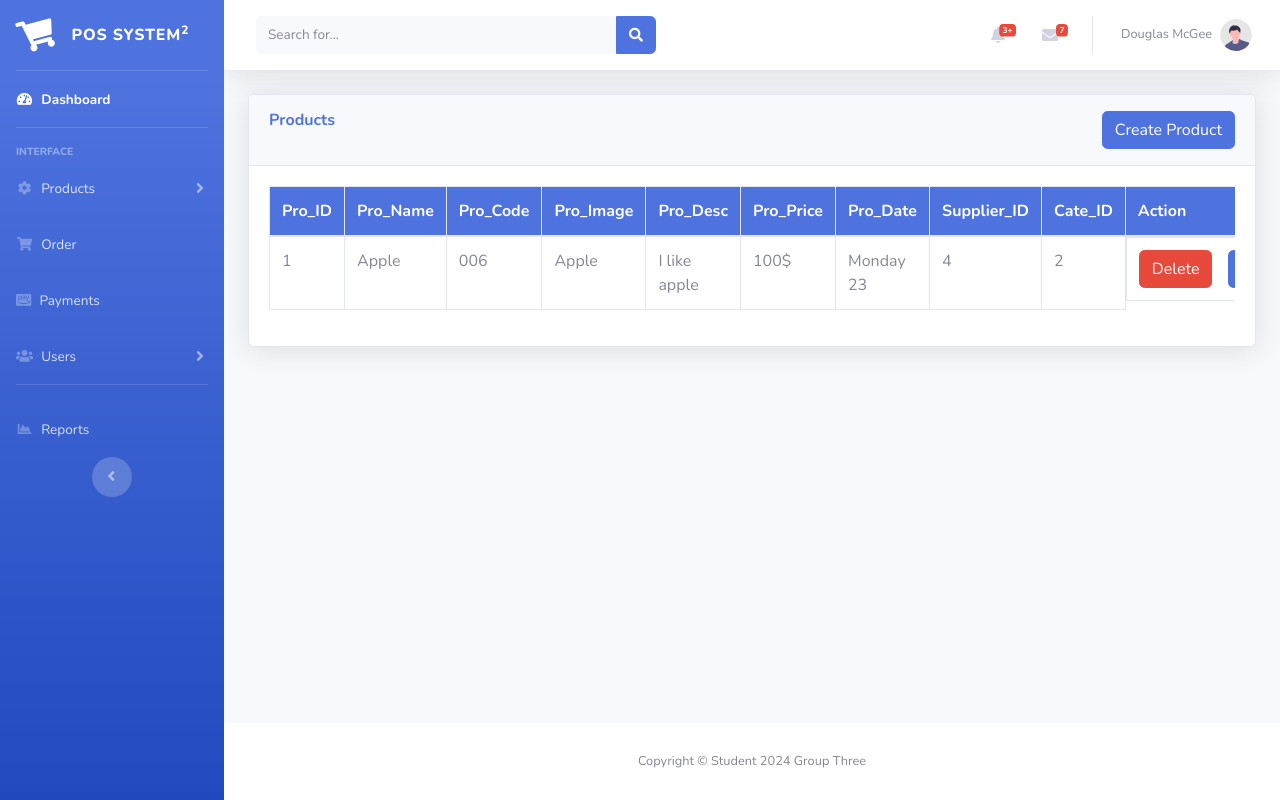
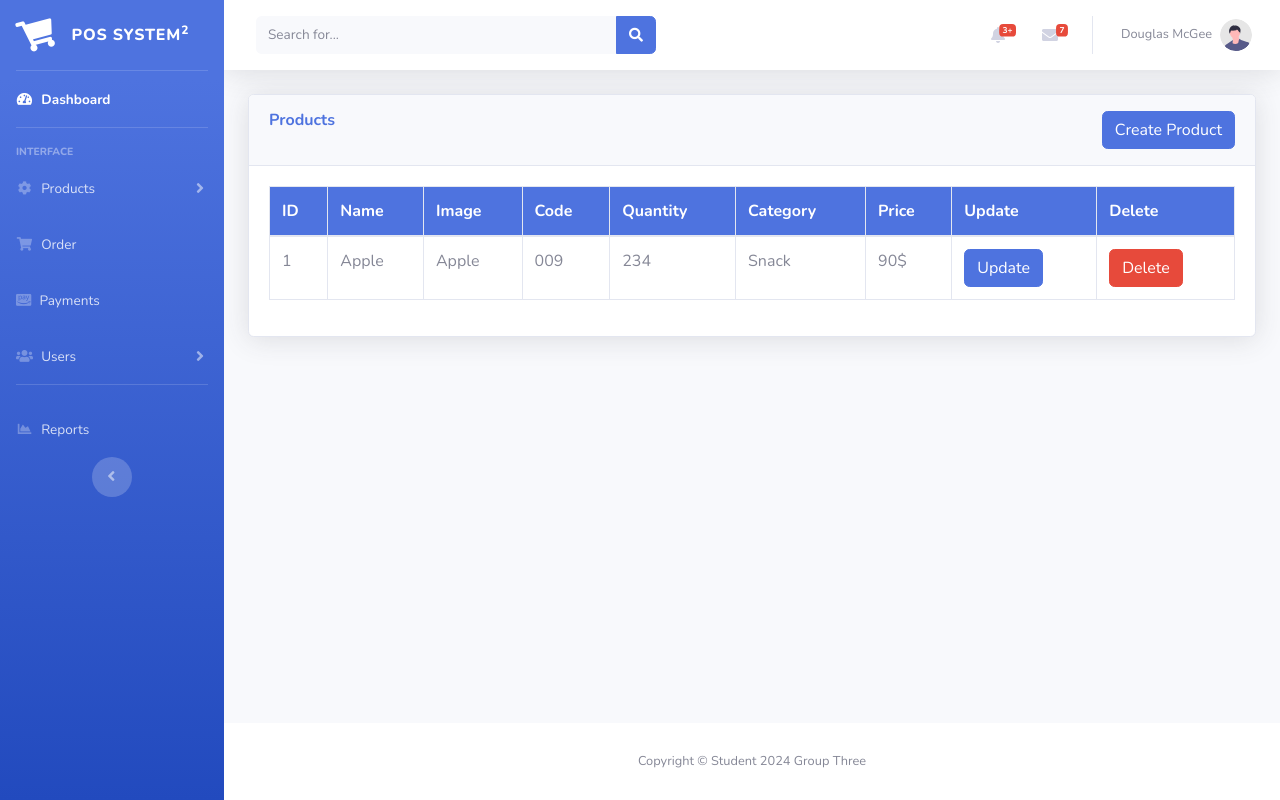
Before and after one commit to naydany/G3-POS-SYSTEM, a PHP site: page /items in a window 1280 px wide. Run offline with PHP 8.4, Linux system fonts and the light colour scheme; some libraries are stand-ins or nearby versions.

Commit message:
[imp] update style of table products POS-29

```diff
--- a/router.php
+++ b/router.php
@@ -8,9 +8,8 @@ $routes = [
     '/orders' => 'controllers/orders/order.controller.php',
     '/reports' => 'controllers/reports/report.controller.php',
     '/users' => 'controllers/users/user.controller.php',
-    '/create_form_cate' => 'controllers/categories/form_category.controller.php',
-    '/payments' => 'controllers/payments/payment.controller.php',
-    '/staffs' => 'controllers/staffs/staff.controller.php',
+    '/form_create' => 'controllers/items/create_item.controller.php',
+    '/edit_item' => 'controllers/items/edit_item.controller.php',
 
 
 ];
--- a/views/items/item.view.php
+++ b/views/items/item.view.php
@@ -5,23 +5,23 @@
     <div class="card shadow ">
         <div class="card-header py-3 d-flex justify-content-between">
             <h6 class="m-0 font-weight-bold text-primary">Products</h6>
-            <button class="btn btn-primary">Create Product</button>
+            <a href="" class="btn btn-primary">Create Product</a>
         </div>
         <div class="card-body">
             <div class="table-responsive">
                 <table class="table table-bordered" id="dataTable" width="100%" cellspacing="0">
                     <thead class="bg-primary text-white">
                         <tr>
-                            <th>Pro_ID</th>
-                            <th>Pro_Name</th>
-                            <th>Pro_Code</th>
-                            <th>Pro_Image</th>
-                            <th>Pro_Desc</th>
-                            <th>Pro_Price</th>
-                            <th>Pro_Date</th>
-                            <th>Supplier_ID</th>
-                            <th>Cate_ID</th>
-                            <th>Action</th>
+                            <th>ID</th>
+                            <th>Name</th>
+                            <th>Image</th>
+                            <th>Code</th>
+                            <th>Quantity</th>
+                            <th>Category</th>
+                            <th>Price</th>
+                            <th>Update</th>
+                            <th>Delete</th>
+
                         </tr>
                     </thead>
 
@@ -29,24 +29,24 @@
                         <tr>
                             <td>1</td>
                             <td>Apple</td>
-                            <td>006</td>
                             <td>Apple</td>
-                            <td>I like apple</td>
-                            <td>100$</td>
-                            <td>Monday 23</td>
-                            <td>4</td>
-                            <td>2</td>
-                            <td class="d-flex">
-                                <a href="#" class="btn btn-danger">Delete</a>
-                                <a href="#" class="btn btn-primary ml-3">Update</a>
+                            <td>009</td>
+                            <td>234</td>
+                            <td>Snack</td>
+                            <td>90$</td>
+                            <td>
+                                <a href="" class="btn btn-primary">Update</a>
                             </td>
+                            <td>
+                                <a href="" class="btn btn-danger">Delete</a>
+                            </td>
+
                         </tr>
                     </tbody>
                 </table>
             </div>
         </div>
     </div>
-
 </div>
 </div>
 <!-- /.container-fluid -->
```
